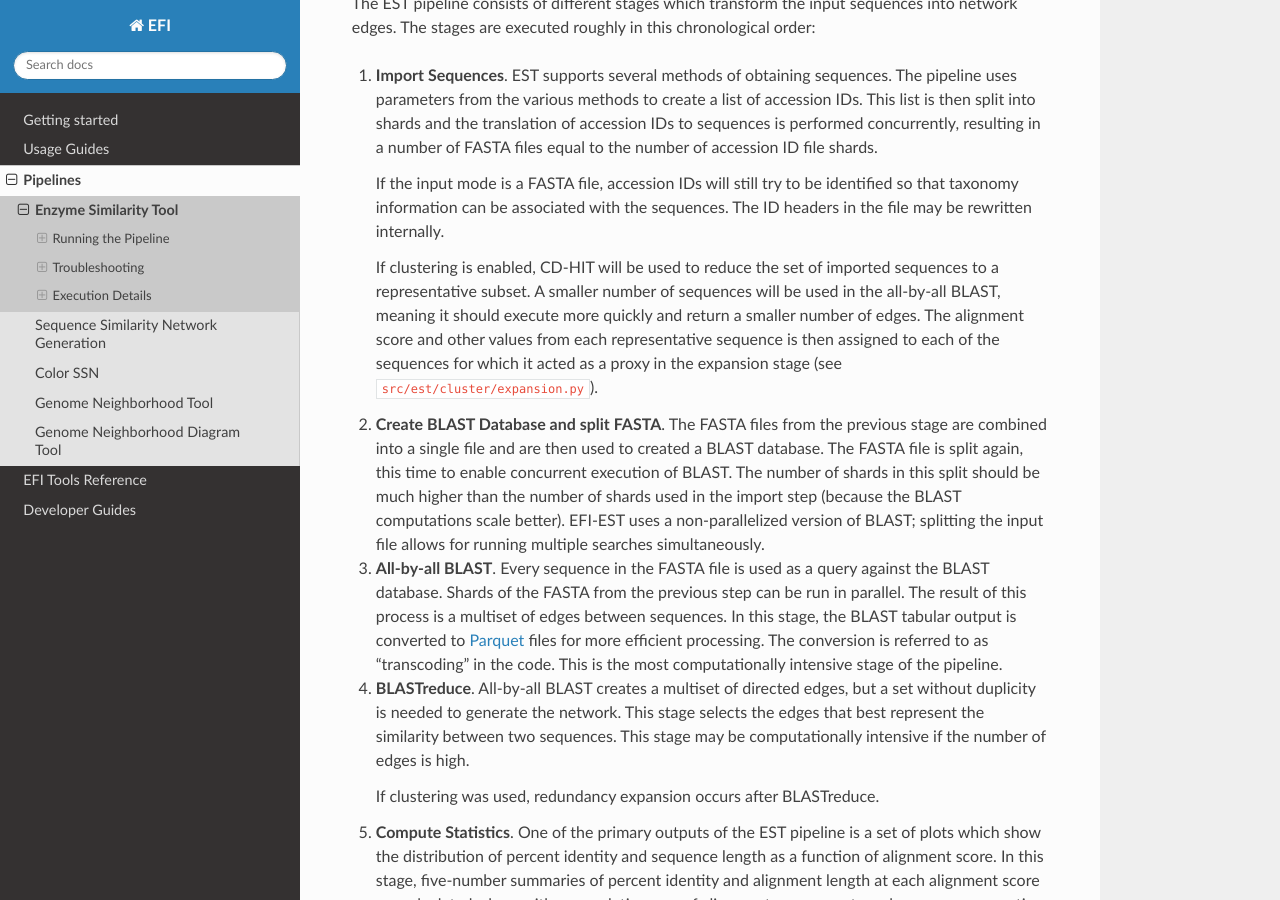
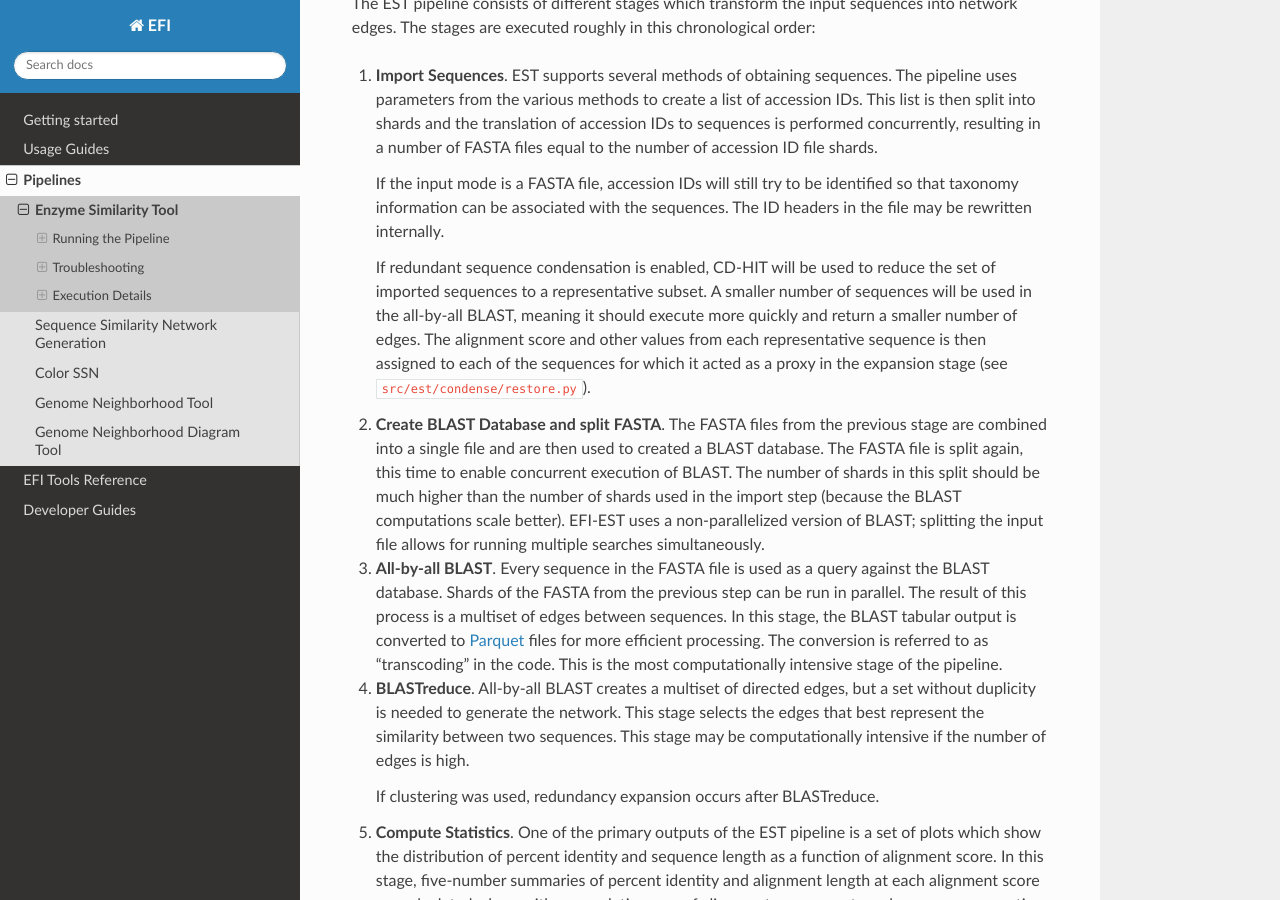
Before and after one commit to EnzymeFunctionInitiative/EST, a Sphinx documentation site: the page built from docs/source/pipelines/est/index.rst, in a window 1280 px wide and 900 px high, scrolled down 2644 px. Built offline with Sphinx 7.4.7 and the Read the Docs theme 3.1.0, drawn with Linux system fonts in a browser that asks for light colours; pages that are not in the unit, such as notebooks, are missing from menus.

Commit message:
Update docs to reflect updates to naming of redundant sequence removal

```diff
--- a/docs/source/pipelines/est/index.rst
+++ b/docs/source/pipelines/est/index.rst
@@ -157,13 +157,14 @@ chronological order:
    identified so that taxonomy information can be associated with the sequences.
    The ID headers in the file may be rewritten internally.
 
-   If clustering is enabled, CD-HIT will be used to reduce the set of imported
+   If redundant sequence condensation is enabled, CD-HIT will be used to reduce
+   the set of imported
    sequences to a representative subset.  A smaller number of sequences will be
    used in the all-by-all BLAST, meaning it should execute more quickly and
    return a smaller number of edges.  The alignment score and other values from
    each representative sequence is then assigned to each of the sequences for
    which it acted as a proxy in the expansion stage (see
-   ``src/est/cluster/expansion.py``).
+   ``src/est/condense/restore.py``).
 
 2. **Create BLAST Database and split FASTA**.  The FASTA files from the previous
    stage are combined into a single file and are then used to created a BLAST
```
Also changed, not shown: docs/source/pipelines/est/cluster/expansion.rst (deleted, +0 -15 lines), docs/source/pipelines/est/cluster/index.rst (deleted, +0 -16 lines), docs/source/pipelines/est/cluster/transcode_expanded_blast.rst (deleted, +0 -14 lines), docs/source/pipelines/est/condense/index.rst (added, +16 -0 lines), docs/source/pipelines/est/condense/restore.rst (added, +14 -0 lines), docs/source/pipelines/est/condense/transcode_restored_blast.rst (added, +14 -0 lines).
